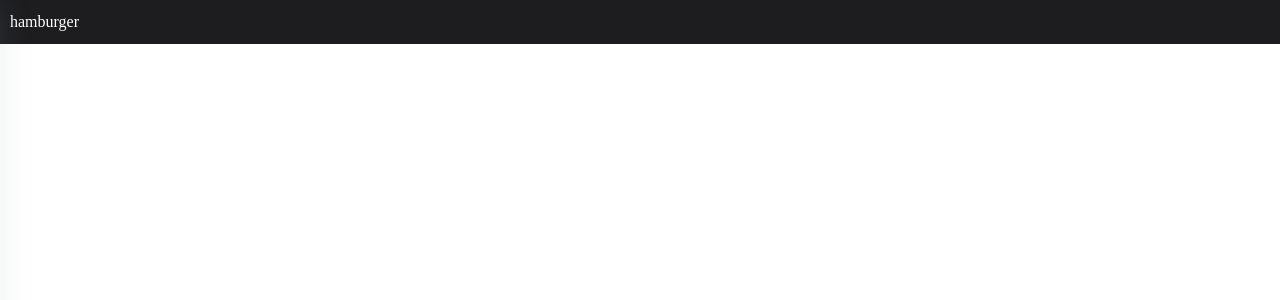
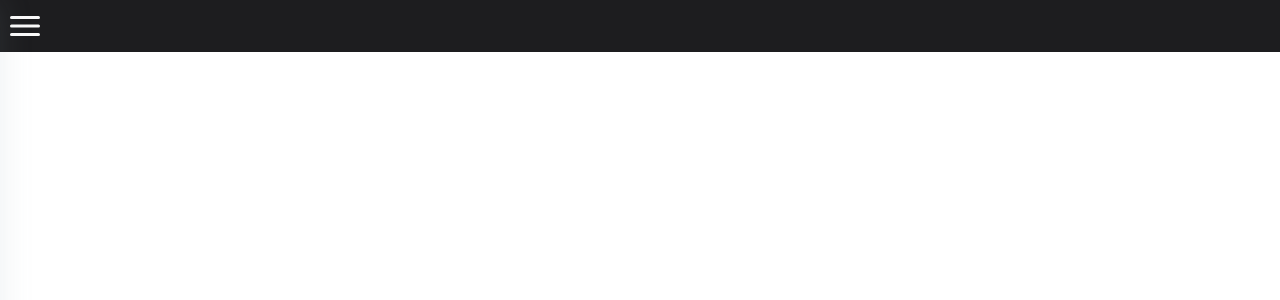
Before and after one commit to JISU-JEONG/IT-for-you, a Vue app in the folder front/: page /testhome in a window 1280 px wide. Shown: the top 300 px of the page. Built offline with nearby package versions, Linux system fonts and the light colour scheme; a web font is replaced by a local one; what vue-code-highlight, vue-session would draw is missing.

Commit message:
Update CSS to nav, sidebar

```diff
--- a/front/src/views/TestHome.vue
+++ b/front/src/views/TestHome.vue
@@ -1,13 +1,17 @@
 <template>
   <div>
     <nav>
-      <span @click="openSideBar">hamburger</span>
+      <div class="hamburger-btn" @click="openSideBar">
+        <div class="hamburger hamburger-top"></div>
+        <div class="hamburger hamburger-mid"></div>
+        <div class="hamburger hamburger-bot"></div>
+      </div>
     </nav>
     <div class="side-bar-background display-none opacity-0" @click="closeSideBar"></div>
     <div class="side-bar" :class="{'side-bar-transform': showSideBar}">
       <div class="sidde-bar-top">
         <h2>서비스 이름</h2>
-        <span class="close-btn" @click="closeSideBar">X</span> <!-- 나중에 x 아이콘으로?-->
+        <span class="close-btn" @click="closeSideBar"></span> <!-- 나중에 x 아이콘으로?-->
       </div>
       <div class="side-bar-content">
         <ul>
@@ -84,6 +88,42 @@ export default {
     color: white;
     text-decoration: none;
   }
+  .hamburger-btn {
+    width: 20px;
+    height: 15px;
+    display: inline-block;
+    position: absolute;
+    top:50%;
+    transform: translateY(-50%);
+    cursor: pointer;
+  }
+  .hamburger {
+    width: 100%;
+    height: 10%;
+    background-color: #FAFAFA;
+    border-radius: 2px;
+    position: absolute;
+    right:0;
+    transition: all 0.1s linear;
+  }
+  .hamburger-top {
+    top: 0;
+  }
+  .hamburger-mid {
+    top: 50%;
+    transform: translateY(-50%);
+  }
+  .hamburger-bot {
+    bottom: 0;
+  }
+  .hamburger-btn:hover .hamburger-top{
+    width: 70%;
+    transform: rotate(45deg) translateX(20%) translateY(30%);
+  }
+  .hamburger-btn:hover .hamburger-bot{
+    width: 70%;
+    transform: rotate(-45deg) translateX(20%)  translateY(-30%);
+  }
   .side-bar-background {
     position:fixed;
     top:0;bottom:0;left:0;right:0;
@@ -110,6 +150,14 @@ export default {
     justify-content: space-between;
     align-items: center;
   }
+  .close-btn {
+    width: 28px;
+    height: 28px;
+    cursor: pointer;
+    background-image: url('../assets/icons/close.png');
+    background-repeat: no-repeat;
+    background-size: cover;
+  }
   .display-none{
     display: none;
   }
@@ -119,4 +167,24 @@ export default {
   .side-bar-transform {
     transform: translateX(0);
   }
+
+  @media (min-width:1024px) {
+    nav {
+      height: 52px;
+      line-height: 52px;
+    }
+    .hamburger-btn {
+      width: 30px;
+      height: 20px;
+    }
+    .hamburger {
+      height: 14%;
+    }
+    .hamburger-btn:hover .hamburger-top{
+      transform: rotate(45deg) translateX(20%) translateY(-60%);
+    }
+    .hamburger-btn:hover .hamburger-bot{
+      transform: rotate(-45deg) translateX(20%) translateY(60%);
+    }
+  }
 </style>
```
Also changed, not shown: front/src/assets/icons/close.png (added).
